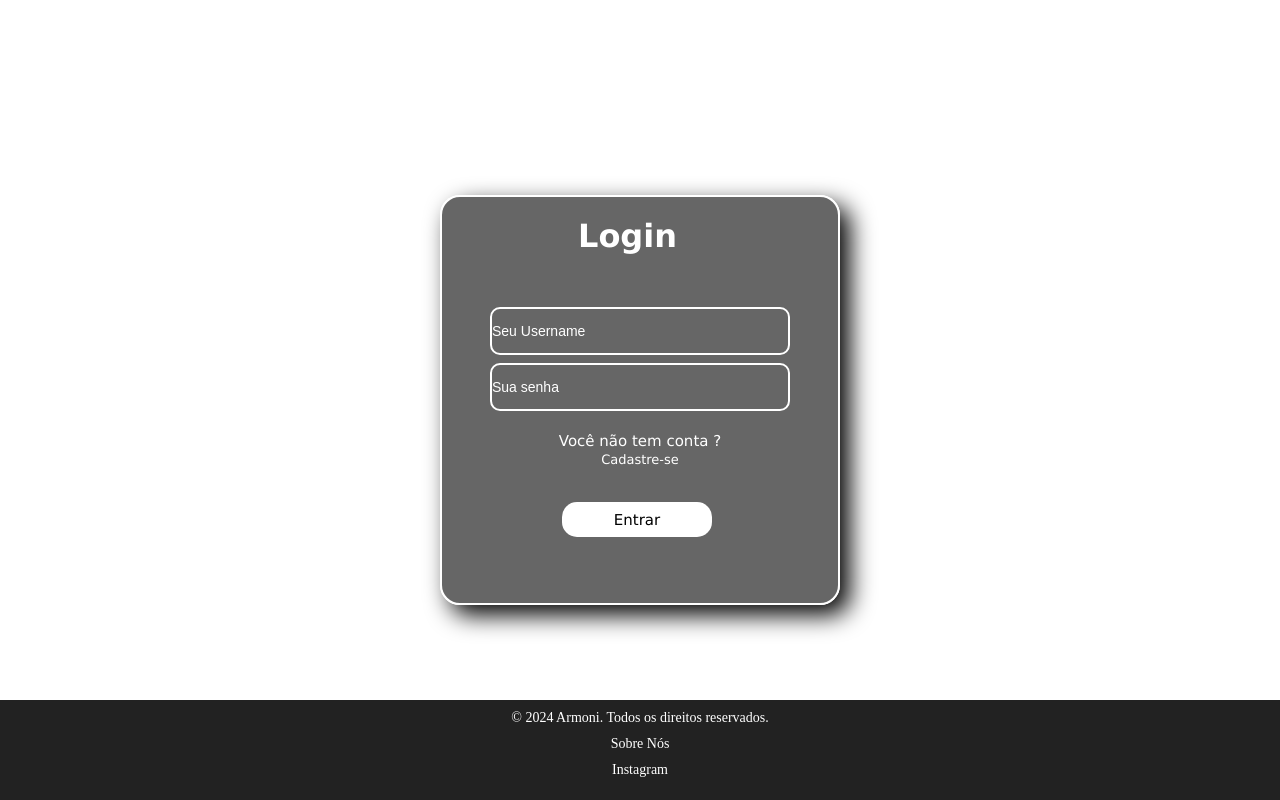
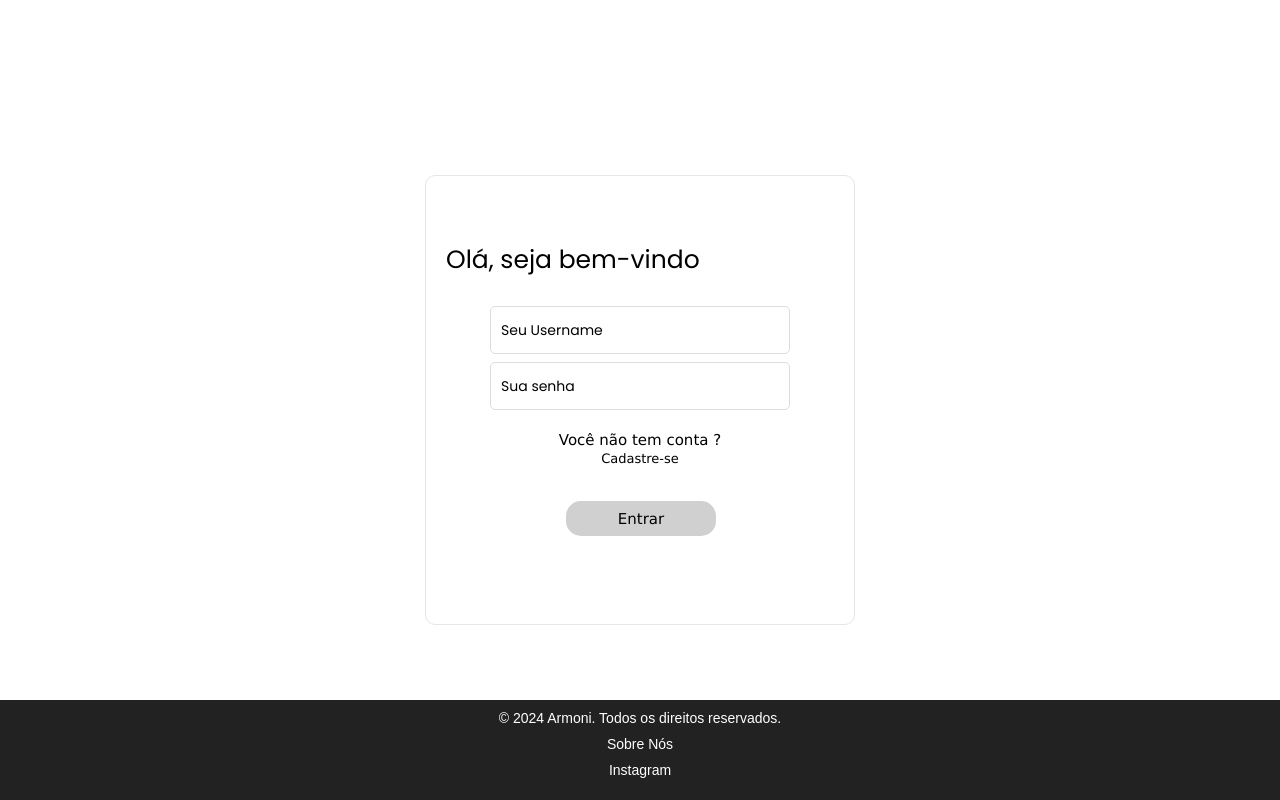
Before and after one commit to zacks08/armoni-andamento, a PHP site: page /login.html in a window 1280 px wide. Run offline with PHP 8.4, Linux system fonts and the light colour scheme.

Commit message:
update login

```diff
--- a/login.css
+++ b/login.css
@@ -1,6 +1,7 @@
 body{
   background-size: cover;
   background-position: center;
+  font-family: arial, poppins;
 }
 
 
@@ -20,48 +21,55 @@ body{
 
   }
 .box {
-  width: 400px;
-  height: 410px;
-  border-radius: 20px;
-  border: 2px solid;
-  border-color: white;
-  background-color: rgba(0, 0, 0, 0.6);
-  box-shadow: 10px 10px 25px rgba(0, 0, 0, 1);
+  width: 430px;
+  height: 450px;
+  border-radius: 10px;
+  border: 1px solid;
+  border-color: rgb(231, 230, 230);
+  padding: 20px;
+  display: flex;
+  flex-direction: column;
 
+}
 
-
-
-
-  .titulo{
+.titles{
       text-align: center;
-      color: white;
+      color: rgb(0, 0, 0);
       position: relative;
-      top: 20px;
-      margin-right: 25px;
-      font-family: 'Lucida Sans', 'Lucida Sans Regular', 'Lucida Grande', 'Lucida Sans Unicode', Geneva, Verdana, sans-serif;
+      top: 45px;
+      text-align: left;
+      font-size: 15px;
+      font-weight: 10px;
 
   }
+h1{
+  font-size: 25px;
+  font-weight: 1;
+  font-family: poppins;
+}
 
   .inputs{
     position: relative;
     top: 68px;
     text-align: center;
 
+
   }
 
   .inputs input{
-    border-radius: 10px;
+    border-radius: 5px;
     height: 48px;
     width: 300px;
-    border: solid 2px;
     margin: 4px;
     outline: none;
-    background-color: transparent;
-    border: 2px solid white;
+    border: 1px solid rgb(221, 221, 221);
 }
   .inputs input::placeholder{
-    color: white;
+    color: rgb(0, 0, 0);
     font-size: 14px;
+    font-family: poppins;
+    padding: 10px;
+
   }
   .inputs input:focus{
     border: solid 2px;
@@ -72,7 +80,7 @@ body{
       top: 155px;
       margin-left: 150px;
       border: none;
-      background-color: rgb(255, 255, 255);
+      background-color: rgb(209, 208, 208);
       font-size: 15px;
       height:35px;
       font-family: 'Lucida Sans', 'Lucida Sans Regular', 'Lucida Grande', 'Lucida Sans Unicode', Geneva, Verdana, sans-serif;
@@ -95,13 +103,13 @@ body{
   text-align: center;
 }
 .link-login p{
-  color: #fff;
+  color: #000000;
   font-size: 15px;
   font-family: 'Lucida Sans', 'Lucida Sans Regular', 'Lucida Grande', 'Lucida Sans Unicode', Geneva, Verdana, sans-serif;
 }
 .link-login a{
   text-decoration: none;
-  color: #fff;
+  color: #000000;
   font-size: 15px;
   font-family: 'Lucida Sans', 'Lucida Sans Regular', 'Lucida Grande', 'Lucida Sans Unicode', Geneva, Verdana, sans-serif;
   font-size: 13px;
@@ -110,11 +118,11 @@ body{
   color: #3f5688b0;
 }
 
-}
+
 
 .footer {
   background-color: #222; /* Cor de fundo do rodapé */
-  color: #fff; /* Cor do texto */
+  color: #ffffff; /* Cor do texto */
   text-align: center;
   font-size: 14px;
   padding: 10px 0;
@@ -137,7 +145,7 @@ body{
 
 .footer-links a {
   text-decoration: none;
-  color: #fff;
+  color: #ffffff;
   transition: color 0.3s;
 }
 
--- a/login.html
+++ b/login.html
@@ -7,8 +7,8 @@
     <title>Login</title>
     <link rel="stylesheet" href="login.css">
     <link rel="shortcut icon" href="img/8cdde131-f98d-4c28-bcd2-0b8b9769a0eb.jpg" type="image/x-icon">
-    <link href="https://fonts.googleapis.com/css2?family=Poppins:wght@400;600&display=swap" rel="stylesheet">
-</head>
+    <link href='https://fonts.googleapis.com/css?family=Poppins' rel='stylesheet'>
+
 
 <body>
 
@@ -16,8 +16,8 @@
     <div class="box">
 
 
-     <div class="titulo">
-        <h1>Login</h1>
+     <div class="titles">
+        <h1>Olá, seja bem-vindo</h1>
        </div>
 <div class="inputs">
     <div class="usuario">
```
Also changed, not shown: login2.css (+23 -2 lines), login2.html (+9 -7 lines).
